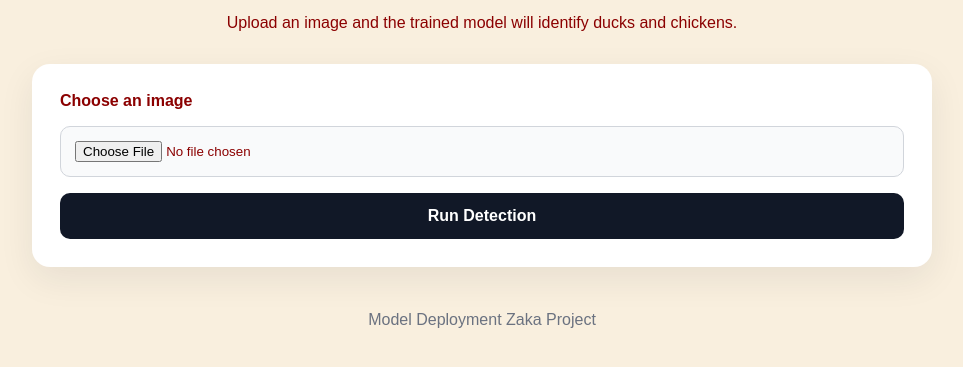
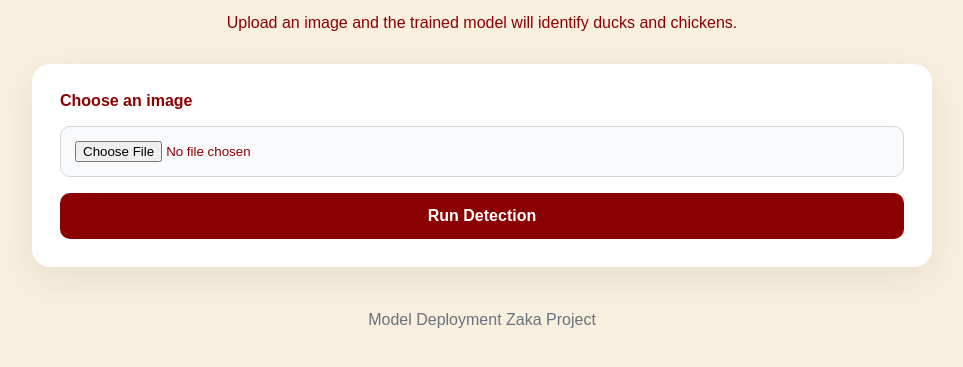
Before and after one commit to manal-j-saeed/Ch9-duck-chicken, a Flask app: page / in a window 1280 px wide. Shown: the part 151-518 px from the top of the page, without its empty margins (158-1121 px from the left). Run offline with Flask 3, Linux system fonts and the light colour scheme.

Commit message:
Update style.css

```diff
--- a/static/style.css
+++ b/static/style.css
@@ -71,7 +71,7 @@ button {
     font-size: 1rem;
     font-weight: 700;
     cursor: pointer;
-    background: #111827;
+    background: #8B0000;
     color: #ffffff;
 }
 
```
